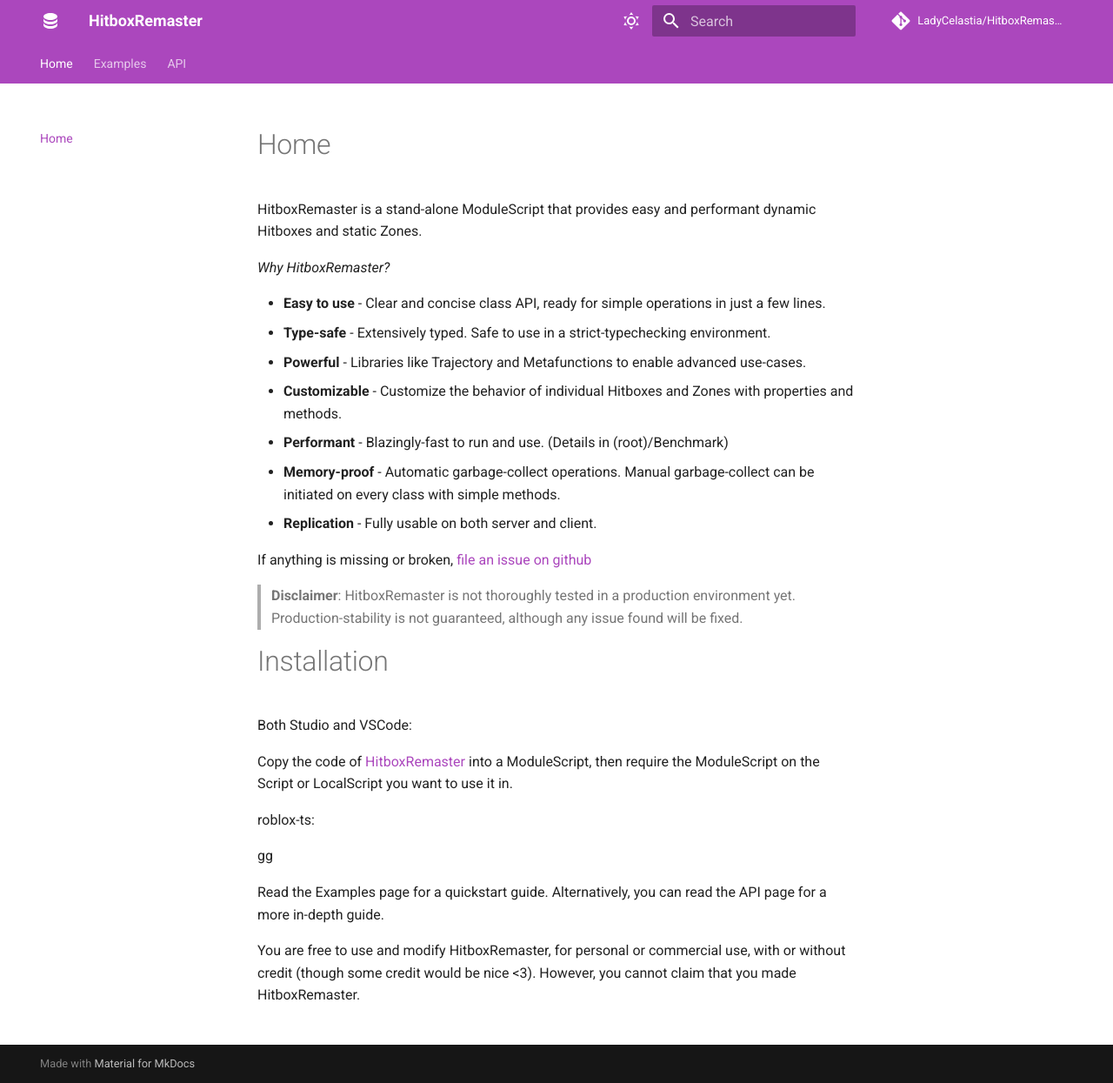
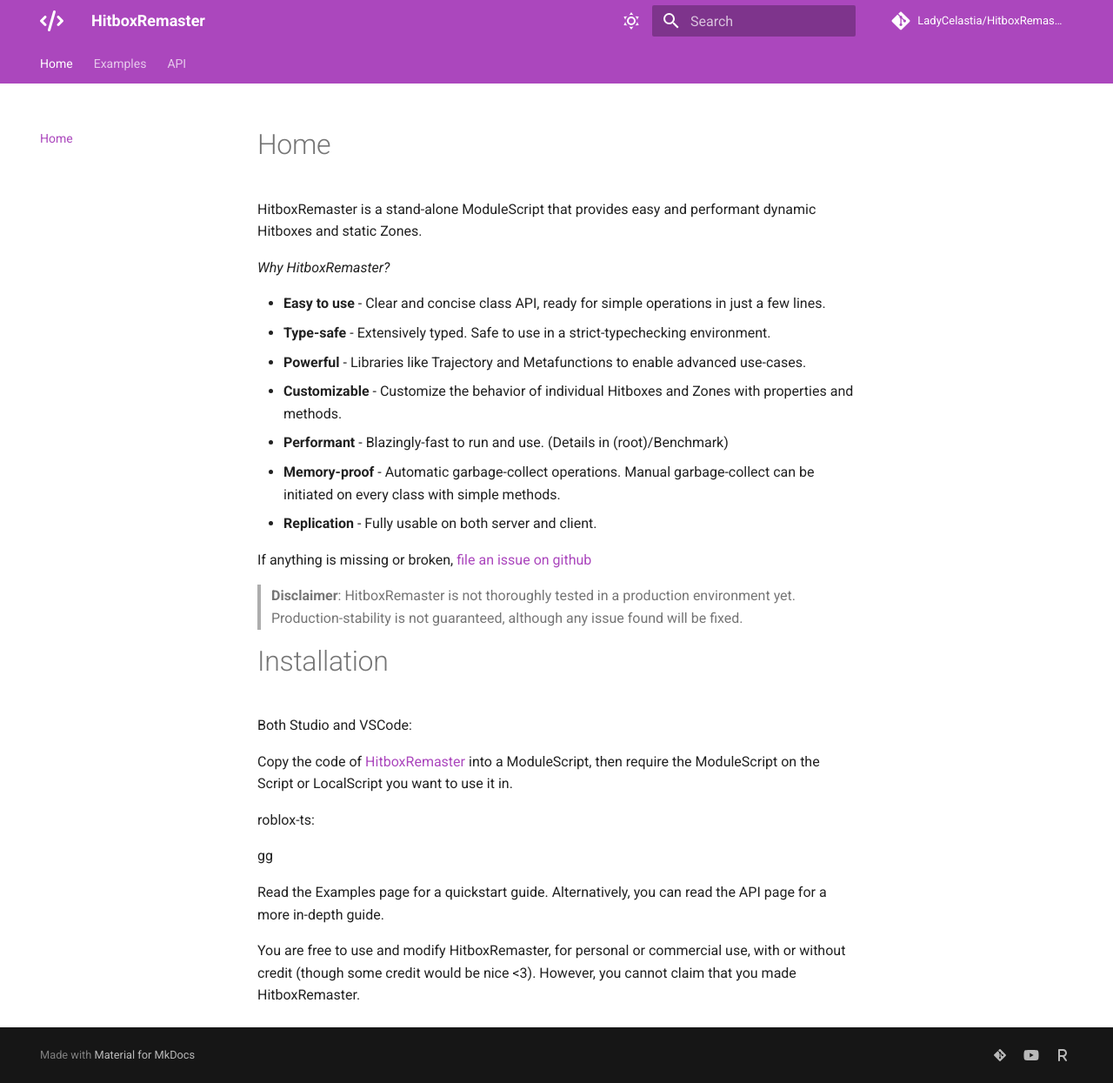
Before and after one commit to LadyCelastia/HitboxRemaster, an MkDocs documentation site: the page built from docs/index.md, in a window 1280 px wide and 1245 px high. Shown: the whole window at 87% size. Built offline with MkDocs 1.6.1 and Material for MkDocs 9.7.7, drawn with Linux system fonts in a browser that asks for light colours; comment, search, counter and statistics services are not loaded.

```diff
--- a/mkdocs.yml
+++ b/mkdocs.yml
@@ -16,7 +16,7 @@ theme:
     - content.code.copy
   language: en
   icon:
-    logo: material/database
+    logo: fontawesome/solid/code
     repo: fontawesome/brands/git-alt
   name: material
   features:
@@ -59,3 +59,12 @@ markdown_extensions:
   - admonition
   - pymdownx.highlight
   - pymdownx.superfences
+
+extra:
+  social:
+    - icon: fontawesome/brands/git-alt
+      link: https://github.com/LadyCelastia
+    - icon: fontawesome/brands/youtube
+      link: https://www.youtube.com/@celastia6157
+    - icon: fontawesome/solid/r
+      link: https://www.roblox.com/users/171260663/profile
```
